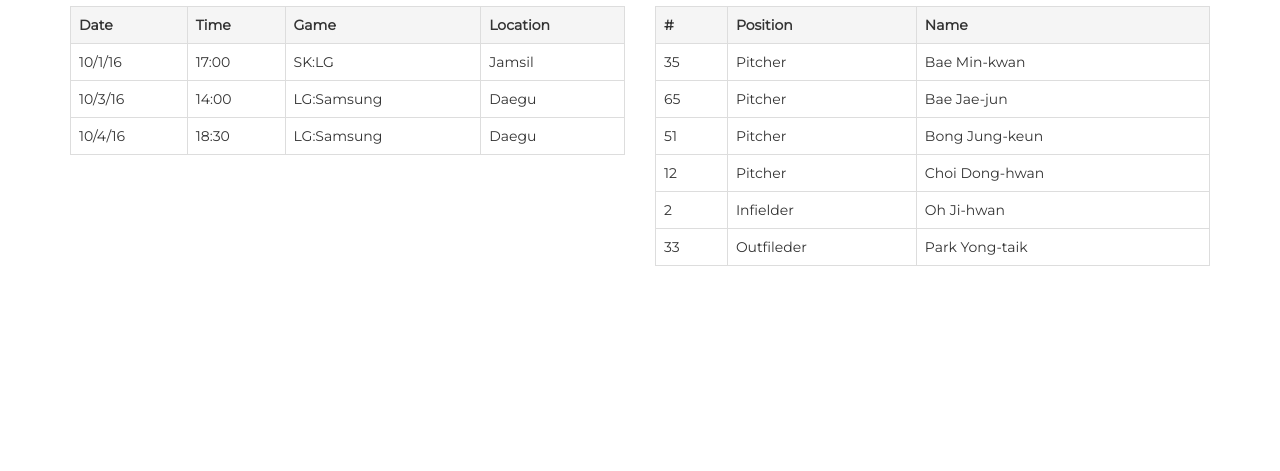
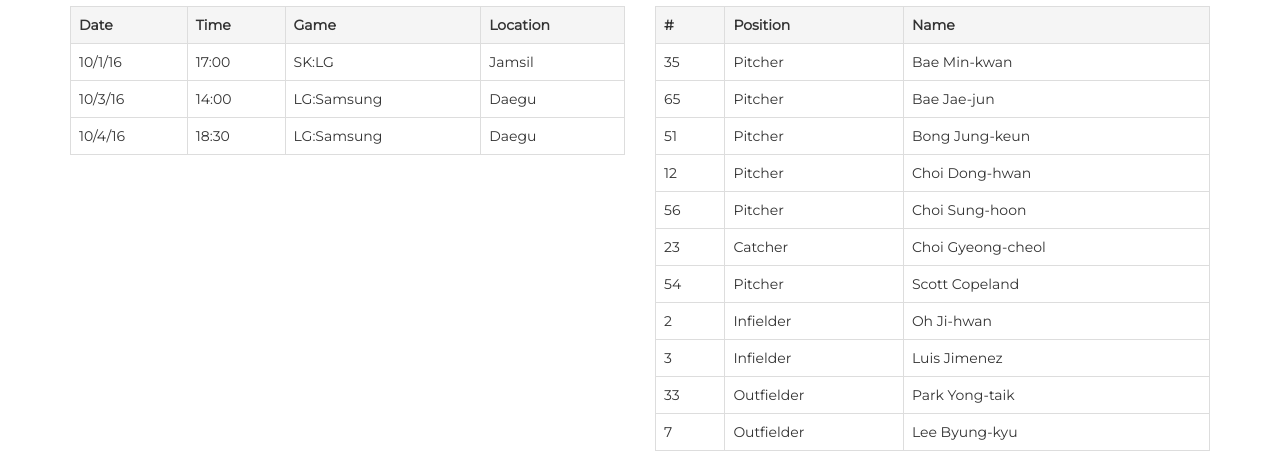
Before and after one commit to jweom/myteam, a plain HTML site: page index.html in a window 1280 px wide. Shown: the part 550-1021 px from the top of the page. Before the commit the page ends 836 px from the top, so only its background shows below. Drawn offline with nearby package versions, Linux system fonts and the light colour scheme.

Commit message:
add table

```diff
--- a/index.html
+++ b/index.html
@@ -75,14 +75,39 @@
             <td>Choi Dong-hwan</td>
           </tr>
           <tr>
+            <td>56</td>
+            <td>Pitcher</td>
+            <td>Choi Sung-hoon</td>
+          </tr>
+          <tr>
+            <td>23</td>
+            <td>Catcher</td>
+            <td>Choi Gyeong-cheol</td>
+          </tr>
+          <tr>
+            <td>54</td>
+            <td>Pitcher</td>
+            <td>Scott Copeland</td>
+          </tr>
+          <tr>
             <td>2</td>
             <td>Infielder</td>
             <td>Oh Ji-hwan</td>
           </tr>
           <tr>
+            <td>3</td>
+            <td>Infielder</td>
+            <td>Luis Jimenez</td>
+          </tr>
+          <tr>
             <td>33</td>
-            <td>Outfileder</td>
+            <td>Outfielder</td>
             <td>Park Yong-taik</td>
+          </tr>
+          <tr>
+            <td>7</td>
+            <td>Outfielder</td>
+            <td>Lee Byung-kyu</td>
           </tr>
         </table>
       </div>
```
